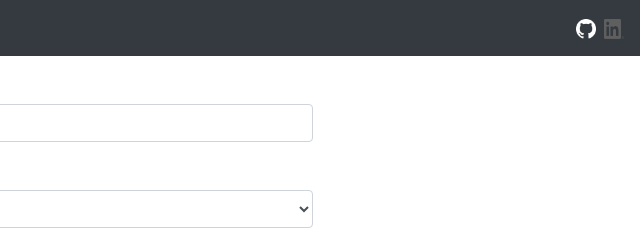
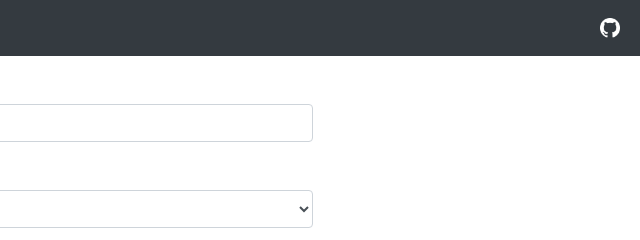
Before and after one commit to kyuyjay/AidHub, a website: page static/contribute.html in a window 1280 px wide. Shown: the top 240 px of the page, 640-1280 px from the left. Drawn offline with Linux system fonts and the light colour scheme.

Commit message:
Changed contact links

```diff
--- a/static/contribute.html
+++ b/static/contribute.html
@@ -14,7 +14,7 @@
             </div>
             <div id="contact">
                 <a href="https://github.com/kyuyjay/AidHub"><img src="img/GitHub-Mark/GitHub-Mark-Light-32px.png" width="20px" height="20px" class="mr-1"/></a>
-                <a href="https://www.linkedin.com/in/qyongjian/"><img src="img/LinkedIn-Logos/LI-In-Bug.png" width="20px" height="20px" style="filter: grayscale(100%);" /></a>
+                <!-- <a href="https://www.linkedin.com/in/qyongjian/"><img src="img/LinkedIn-Logos/LI-In-Bug.png" width="20px" height="20px" style="filter: grayscale(100%);" /></a> -->
             </div>
         </nav>
         <div class="row">
```
Also changed, not shown: static/index.html (+1 -1 lines).
